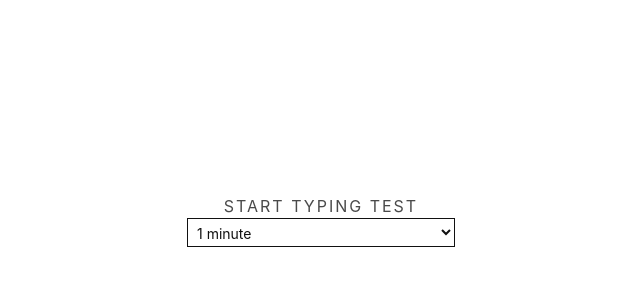
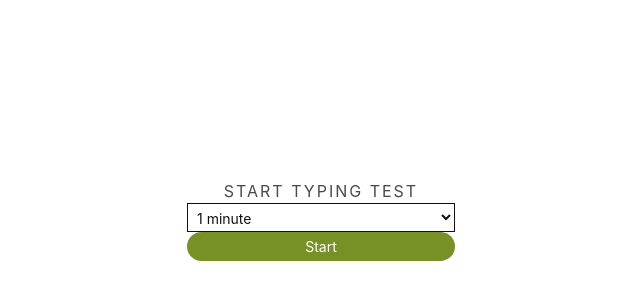
Before and after one commit to tarekgabarin/word_challenge, a React (Create React App) app: page / in a window 1280 px wide. Shown: the part 180-480 px from the top of the page, without its empty margins (319-959 px from the left). Built offline with nearby package versions, Linux system fonts and the light colour scheme.

Commit message:
added start button to start menu

```diff
--- a/src/components/StartMenu/StartMenu.css
+++ /dev/null
@@ -1,15 +0,0 @@
-.styled-select select {
-    background: transparent;
-    font-size: 14px;
-    height: 29px;
-    padding: 5px; /* If you add too much padding here, the options won't show in IE */
-    width: 268px;
-    border: 1px solid #111;
-    color: #111111;
-}
-
-.semi-square {
-    -webkit-border-radius: 5px;
-    -moz-border-radius: 5px;
-    border-radius: 5px;
-}
--- a/src/components/StartMenu/StartMenu.js
+++ b/src/components/StartMenu/StartMenu.js
@@ -1,12 +1,12 @@
 import React, {Component} from 'react';
-import './StartMenu.css'
 
 class StartMenu extends Component {
     render() {
         return (
             <div>
-                <h1>Start Typing Test</h1>
-
+                <div>
+                    <h1>Start Typing Test</h1>
+                </div>
                 <div className="styled-select semi-square" >
                     <select>
                         <option>1 minute</option>
@@ -17,6 +17,12 @@ class StartMenu extends Component {
                     </select>
                 </div>
 
+                <div className="styled-button">
+                    <button className={'rounded'} >
+                        Start
+                    </button>
+                </div>
+
 
             </div>
         );
--- a/src/css/index.css
+++ b/src/css/index.css
@@ -5,12 +5,10 @@
 
 body {
   background-color: #ffffff;
-
   display: flex;
   align-items: center;
   justify-content: center;
   flex-direction: column;
-
   min-height: 100vh;
   font-family: 'Lato', sans-serif;
   margin: 0;
@@ -20,6 +18,40 @@ h1 {
   letter-spacing: 2px;
   text-align: center;
   text-transform: uppercase;
+}
+
+
+
+.styled-button button {
+  font-size: 14px;
+  height: 29px;
+  padding: 5px; /* If you add too much padding here, the options won't show in IE */
+  width: 268px;
+  border: 1px #779126;
+  background-color: #779126;
+  color: white;
+}
+
+.rounded {
+  -webkit-border-radius: 20px;
+  -moz-border-radius: 20px;
+  border-radius: 20px;
+}
+
+.styled-select select {
+  background: transparent;
+  font-size: 14px;
+  height: 29px;
+  padding: 5px; /* If you add too much padding here, the options won't show in IE */
+  width: 268px;
+  border: 1px solid #111;
+  color: #111111;
+}
+
+.semi-square {
+  -webkit-border-radius: 5px;
+  -moz-border-radius: 5px;
+  border-radius: 5px;
 }
 
 footer {
```
